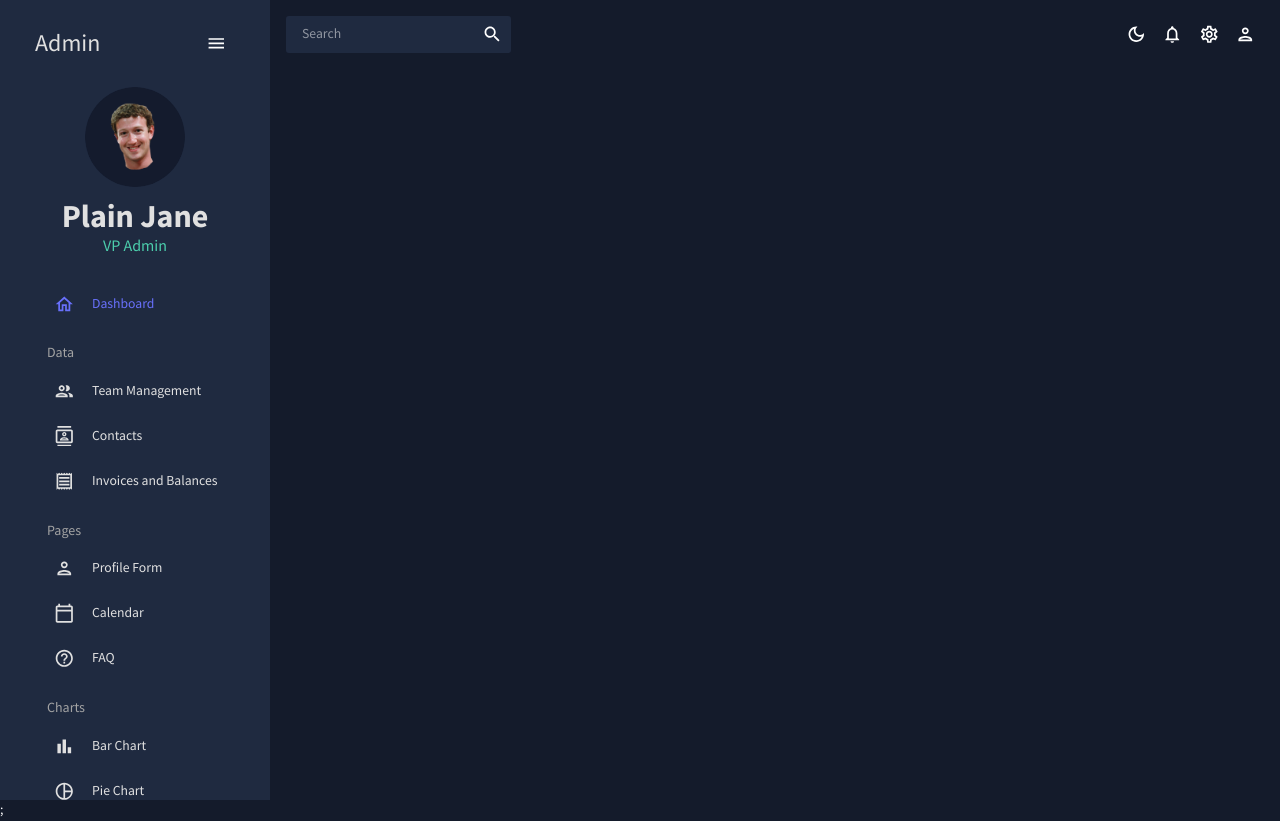
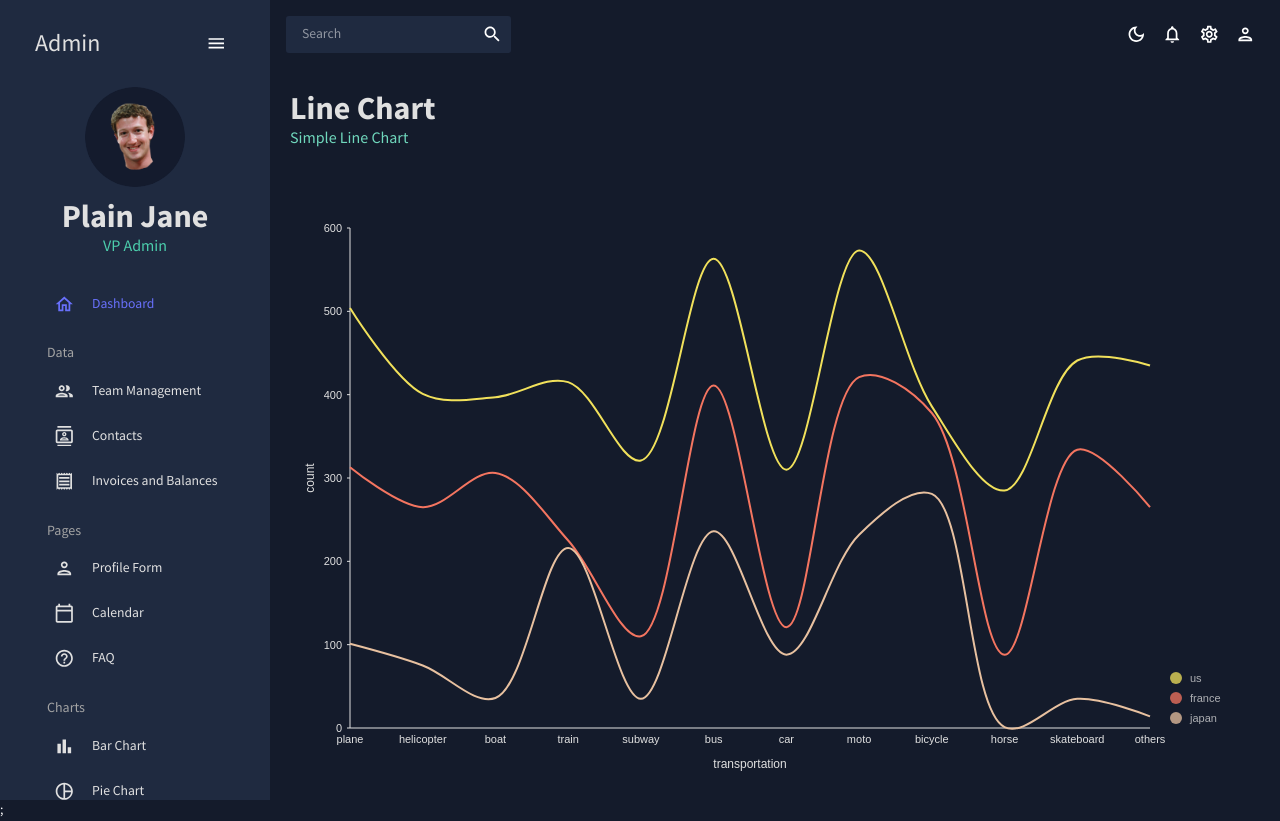
Before and after one commit to Williamskj/React-Admin-Dashboard, a React (Create React App) app: page /line in a window 1280 px wide. Built offline with nearby package versions, Linux system fonts and the light colour scheme.

Commit message:
Finished Line Chart and is now active.

```diff
--- a/src/App.js
+++ b/src/App.js
@@ -9,7 +9,7 @@
 import Contacts from "./scenes/contacts";
 import Bar from "./scenes/bar";
 import Form from "./scenes/form";
-// import Line from "./scenes/line";
+import Line from "./scenes/line";
 import Pie from "./scenes/pie";
 import FAQ from "./scenes/faq";
 // import Geography from "./scenes/geography";
@@ -33,7 +33,7 @@
               <Route path="/contacts" element={<Contacts />} />
               <Route path="/bar" element={<Bar />} />
               <Route path="/form" element={<Form />} />
-              {/* <Route path="/line" element={<Line />} /> */}
+              <Route path="/line" element={<Line />} />
               <Route path="/pie" element={<Pie />} />
               <Route path="/faq" element={<FAQ />} />
               {/* <Route path="/geography" element={<Geography />} /> */}
--- /dev/null
+++ b/src/components/LineChart.jsx
@@ -0,0 +1,117 @@
+import { ResponsiveLine } from "@nivo/line";
+import { useTheme } from "@mui/material";
+import { tokens } from "../theme";
+import { mockLineData as data } from "../data/mockData";
+
+const LineChart = ({ isCustomLineColors = false, isDashboard = false }) => {
+  const theme = useTheme();
+  const colors = tokens(theme.palette.mode);
+
+  return (
+    <ResponsiveLine
+      data={data}
+      theme={{
+        axis: {
+          domain: {
+            line: {
+              stroke: colors.grey[100],
+            },
+          },
+          legend: {
+            text: {
+              fill: colors.grey[100],
+            },
+          },
+          ticks: {
+            line: {
+              stroke: colors.grey[100],
+              strokeWidth: 1,
+            },
+            text: {
+              fill: colors.grey[100],
+            },
+          },
+        },
+        legends: {
+          text: {
+            fill: colors.grey[100],
+          },
+        },
+        tooltip: {
+          container: {
+            color: colors.primary[500],
+          },
+        },
+      }}
+      colors={isDashboard ? { datum: "color" } : { scheme: "nivo" }}
+      margin={{ top: 50, right: 110, bottom: 50, left: 60 }}
+      xScale={{ type: "point" }}
+      yScale={{
+        type: "linear",
+        min: "auto",
+        max: "auto",
+        stacked: true,
+        reverse: false,
+      }}
+      yFormat=" >-.2f"
+      curve="catmullRom"
+      axisTop={null}
+      axisRight={null}
+      axisBottom={{
+        orient: "bottom",
+        tickSize: 0,
+        tickPadding: 5,
+        tickRotation: 0,
+        legend: isDashboard ? undefined : "transportation",
+        legendOffset: 36,
+        legendPosition: "middle",
+      }}
+      axisLeft={{
+        orient: "left",
+        tickValues: 5,
+        tickSize: 3,
+        tickPadding: 5,
+        tickRotation: 0,
+        legend: isDashboard ? undefined : "count",
+        legendOffset: -40,
+        legendPosition: "middle",
+      }}
+      enableGridX={false}
+      enableGridY={false}
+      pointSize={8}
+      pointColor={{ theme: "background" }}
+      pointBorderWidth={2}
+      pointBorderColor={{ from: "serieColor" }}
+      pointLabelYOffset={-12}
+      useMesh={true}
+      legends={[
+        {
+          anchor: "bottom-right",
+          direction: "column",
+          justify: false,
+          translateX: 100,
+          translateY: 0,
+          itemsSpacing: 0,
+          itemDirection: "left-to-right",
+          itemWidth: 80,
+          itemHeight: 20,
+          itemOpacity: 0.75,
+          symbolSize: 12,
+          symbolShape: "circle",
+          symbolBorderColor: "rgba(0, 0, 0, .5)",
+          effects: [
+            {
+              on: "hover",
+              style: {
+                itemBackground: "rgba(0, 0, 0, .03)",
+                itemOpacity: 1,
+              },
+            },
+          ],
+        },
+      ]}
+    />
+  );
+};
+
+export default LineChart;
--- /dev/null
+++ b/src/scenes/line/index.jsx
@@ -0,0 +1,16 @@
+import { Box } from "@mui/material";
+import Header from "../../components/Header";
+import LineChart from "../../components/LineChart";
+
+const Line = () => {
+    return (
+        <Box m="20px">
+            <Header title="Line Chart" subtitle="Simple Line Chart" />
+            <Box height="75vh">
+                <LineChart />
+            </Box>
+        </Box>
+    );
+};
+
+export default Line;
```
